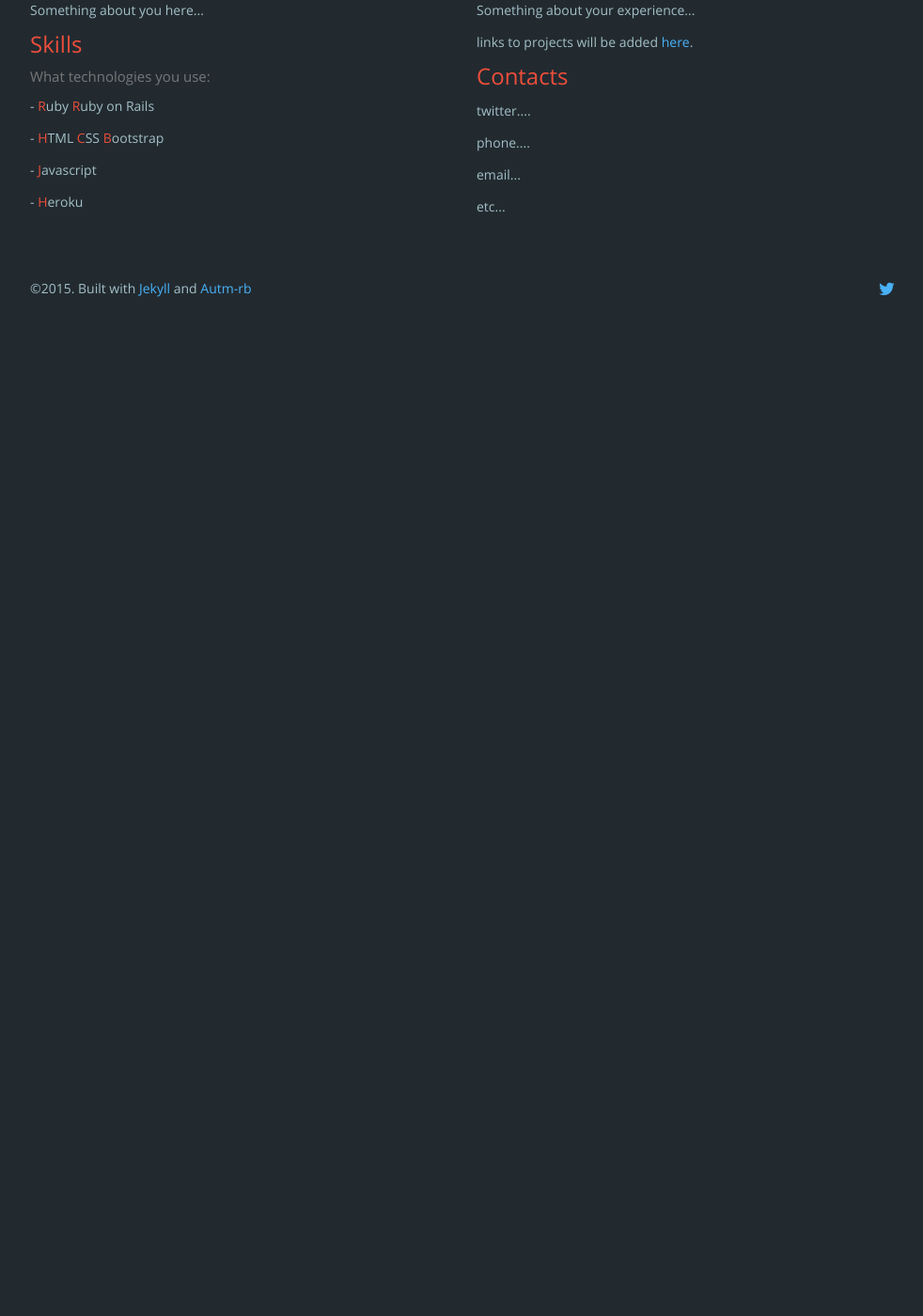
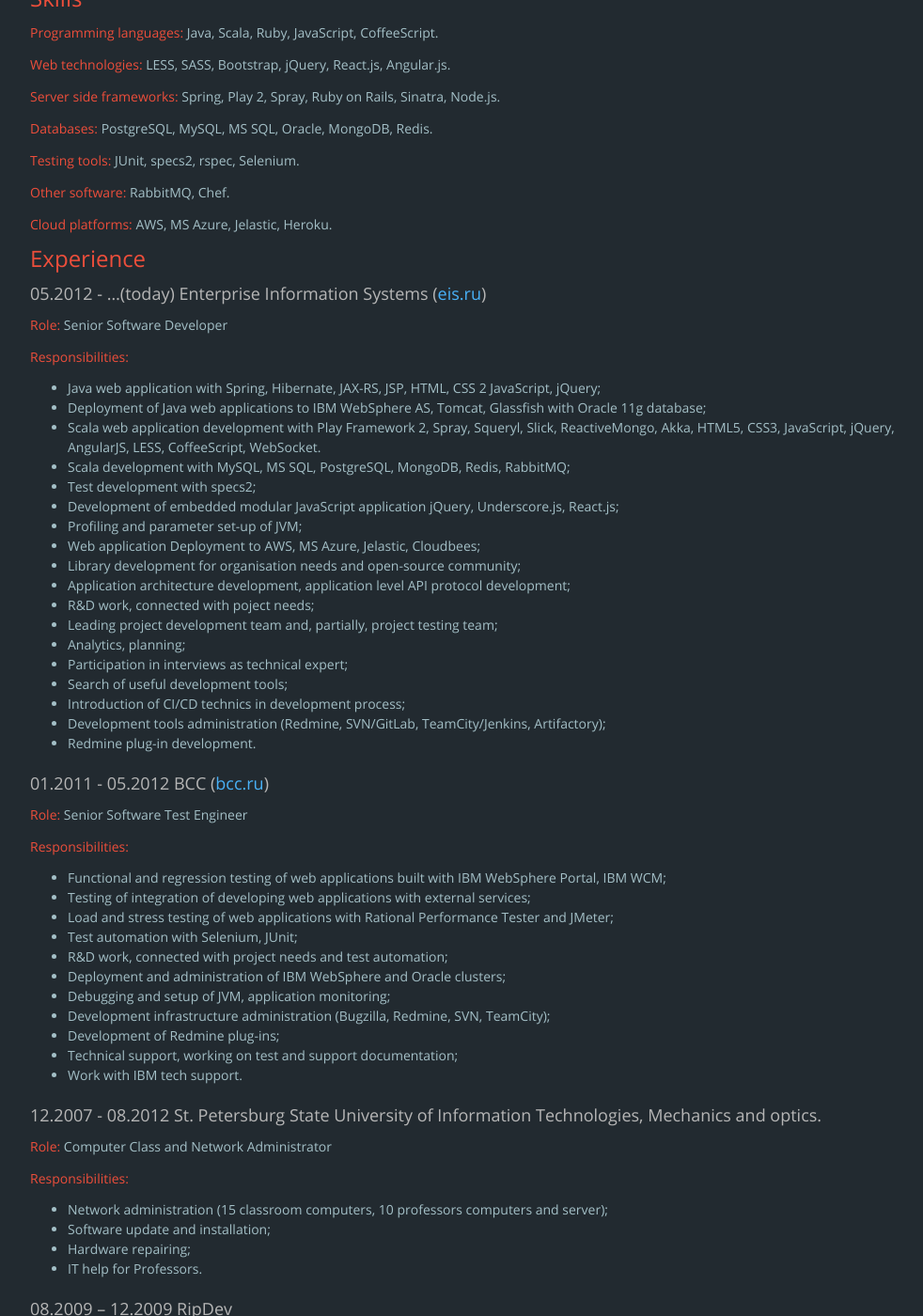
Before and after one commit to eugene-sy/eugene-sy.github.io, a Jekyll site: the page built from resume.html, in a window 1280 px wide and 1400 px high, scrolled down 270 px. Shown: the whole window at 94% size, without its empty margins (148-1130 px from the left). Built offline with Jekyll 4.4.1, drawn with Linux system fonts in a browser that asks for light colours; nearby versions of some CDN libraries; before the commit the page ends 900 px from its top, so only the background shows below that; some of the changed text lies outside the part shown.

Commit message:
resume page

```diff
--- a/_includes/title.html
+++ b/_includes/title.html
@@ -14,6 +14,6 @@
   <!-- Add something about you in p tag-->
   <p>Passionate software developer from Saint-Petersburg, Russia</p>
 
-  <!-- {% include nav-links.html %} -->
+  {% include nav-links.html %}
 
 </div>
--- a/resume.html
+++ b/resume.html
@@ -5,35 +5,115 @@
 ---
 
 <div class="resume row">
-  <div class="col-md-6 post-nav">
-    <div id="about_me">
+  <div class="col-md-12 post-nav">
+    <!-- <div id="about_me">
       <h2>About me</h2>
-      <p>Something about you here...</p>
-    </div>
+      <p>Java/Scala developer and architect by day, curious software hacker by night.</p>
+    </div> -->
 
     <div id="skills">
       <h2>Skills</h2>
-      <h4 class="text-muted">What technologies you use:</h4>
-        <p> - <span>R</span>uby <span>R</span>uby on Rails</p>
-        <p> - <span>H</span>TML <span>C</span>SS <span>B</span>ootstrap</p>
-        <p> - <span>J</span>avascript</p>
-        <p> - <span>H</span>eroku</p>
+        <p><span>Programming languages:</span> Java, Scala, Ruby, JavaScript, CoffeeScript.</p>
+        <p><span>Web technologies:</span> LESS, SASS, Bootstrap, jQuery, React.js, Angular.js.</p>
+        <p><span>Server side frameworks:</span> Spring, Play 2, Spray, Ruby on Rails, Sinatra, Node.js.</p>
+        <p><span>Databases:</span> PostgreSQL, MySQL, MS SQL, Oracle, MongoDB, Redis.</p>
+        <p><span>Testing tools:</span> JUnit, specs2, rspec, Selenium.</p>
+        <p><span>Other software:</span> RabbitMQ, Chef.</p>
+        <p><span>Cloud platforms:</span> AWS, MS Azure, Jelastic, Heroku.</p>
     </div>
   </div>
 
-  <div class="col-md-6 post-nav">
+  <div class="col-md-12 post-nav">
     <div id="experience">
       <h2>Experience</h2>
-      <p>Something about your experience...</p>
-      <p>links to projects will be added <a href="{{ "/projects" | prepend:site.baseurl }}">here</a>.</p>
+      <h3>05.2012 - …(today) Enterprise Information Systems (<a href="eis.ru">eis.ru</a>)</h3>
+      <p><span>Role:</span> Senior Software Developer</p>
+      <p><span>Responsibilities: </span></p>
+      <ul>
+        <li>Java web application with Spring, Hibernate, JAX-RS, JSP, HTML, CSS 2 JavaScript, jQuery; </li>
+        <li>Deployment of Java web applications to IBM WebSphere AS, Tomcat, Glassfish with Oracle 11g database;  </li>
+        <li>Scala web application development with Play Framework 2, Spray, Squeryl, Slick, ReactiveMongo, Akka, HTML5, CSS3, JavaScript, jQuery, AngularJS, LESS, CoffeeScript, WebSocket.  </li>
+        <li>Scala development with MySQL, MS SQL, PostgreSQL, MongoDB, Redis, RabbitMQ;  </li>
+        <li>Test development with specs2;  </li>
+        <li>Development of embedded modular JavaScript application jQuery, Underscore.js, React.js;  </li>
+        <li>Profiling and parameter set-up of JVM;  </li>
+        <li>Web application Deployment to AWS, MS Azure, Jelastic, Cloudbees;  </li>
+        <li>Library development for organisation needs and open-source community;  </li>
+        <li>Application architecture development, application level API protocol development;  </li>
+        <li>R&D work, connected with poject needs; </li>
+
+        <li>Leading project development team and, partially, project testing team;  </li>
+        <li>Analytics, planning;  </li>
+        <li>Participation in interviews as technical expert; </li>
+
+        <li>Search of useful development tools;  </li>
+        <li>Introduction of CI/CD technics in development process;  </li>
+
+        <li>Development tools administration (Redmine, SVN/GitLab, TeamCity/Jenkins, Artifactory);  </li>
+        <li>Redmine plug-in development. </li>
+      </ul>
+
+      <h3>01.2011 - 05.2012 BCC (<a href="bcc.ru">bcc.ru</a>)</h3>
+      <p><span>Role:</span> Senior Software Test Engineer</p>
+      <p><span>Responsibilities:</span></p>
+      <ul>
+        <li>Functional and regression testing of web applications built with IBM WebSphere Portal, IBM WCM;</li>
+        <li>Testing of integration of developing web applications with external services;</li>
+        <li>Load and stress testing of web applications with Rational Performance Tester and JMeter;</li>
+        <li>Test automation with Selenium, JUnit;</li>
+        <li>R&D work, connected with project needs and test automation;</li>
+        <li>Deployment and administration of IBM WebSphere and Oracle clusters;</li>
+        <li>Debugging and setup of JVM, application monitoring;</li>
+        <li>Development infrastructure administration (Bugzilla, Redmine, SVN, TeamCity);</li>
+        <li>Development of Redmine plug-ins;</li>
+        <li>Technical support, working on test and support documentation;</li>
+        <li>Work with IBM tech support.</li>
+      </ul>
+
+      <h3>12.2007 - 08.2012 St. Petersburg State University of Information Technologies, Mechanics and optics.</h3>
+      <p><span>Role:</span> Computer Class and Network Administrator</p>
+      <p><span>Responsibilities:</span></p>
+      <ul>
+        <li>Network administration (15 classroom computers, 10 professors computers and server);</li>
+        <li>Software update and installation;</li>
+        <li>Hardware repairing;</li>
+        <li>IT help for Professors.</li>
+      </ul>
+
+      <h3>08.2009 – 12.2009 RipDev</h3>
+      <p><span>Role:</span> Customer Support Engineer</p>
+      <p><span>Responsibilities:</span></p>
+      <ul><li>Customer support. Bug tracking.</li></ul>
+
+      <h3>05.2004 – 05.2008 Unsanity LLC (<a href="unsanity.com">unsanity.com</a>)</h3>
+      <p><span>Role:</span> Software Test Engineer</p>
+      <p><span>Responsibilities:</span></p>
+      <ul>
+        <li>Sanity/Feature testing;</li>
+        <li>Stress testing;</li>
+        <li>Integration testing;</li>
+        <li>Customer support;</li>
+        <li>Bug tracking;</li>
+        <li>Also was involved in GUI Development process.</li>
+      </ul>
+
+      <h3>05.2004 – 05.2008 FLOW ~13</h3>
+      <p><span>Role:</span> Web Application Test Engineer</p>
+      <p><span>Responsibilities:</span></p>
+      <ul>
+        <li>Feature testing;</li>
+        <li>Stress testing;</li>
+        <li>Security testing;</li>
+        <li>Development of test cases, procedures and scripts;</li>
+        <li>Also was involved in web-page filling process, web-page makeup and application development.</li>
+      </ul>
     </div>
 
     <div id="contacts">
       <h2>Contacts</h2>
-      <p>twitter....</p>
-			<p>phone....</p>
-      <p>email...</p>
-			<p>etc...</p>
+      <p><span>Phone:</span> +7(950)0459336</p>
+			<p><span>Skype:</span> eugene-sy</p>
+      <p><span>Email:</span> eugene.sypachev@gmail.com</p>
     </div>
   </div>
 </div>
```
